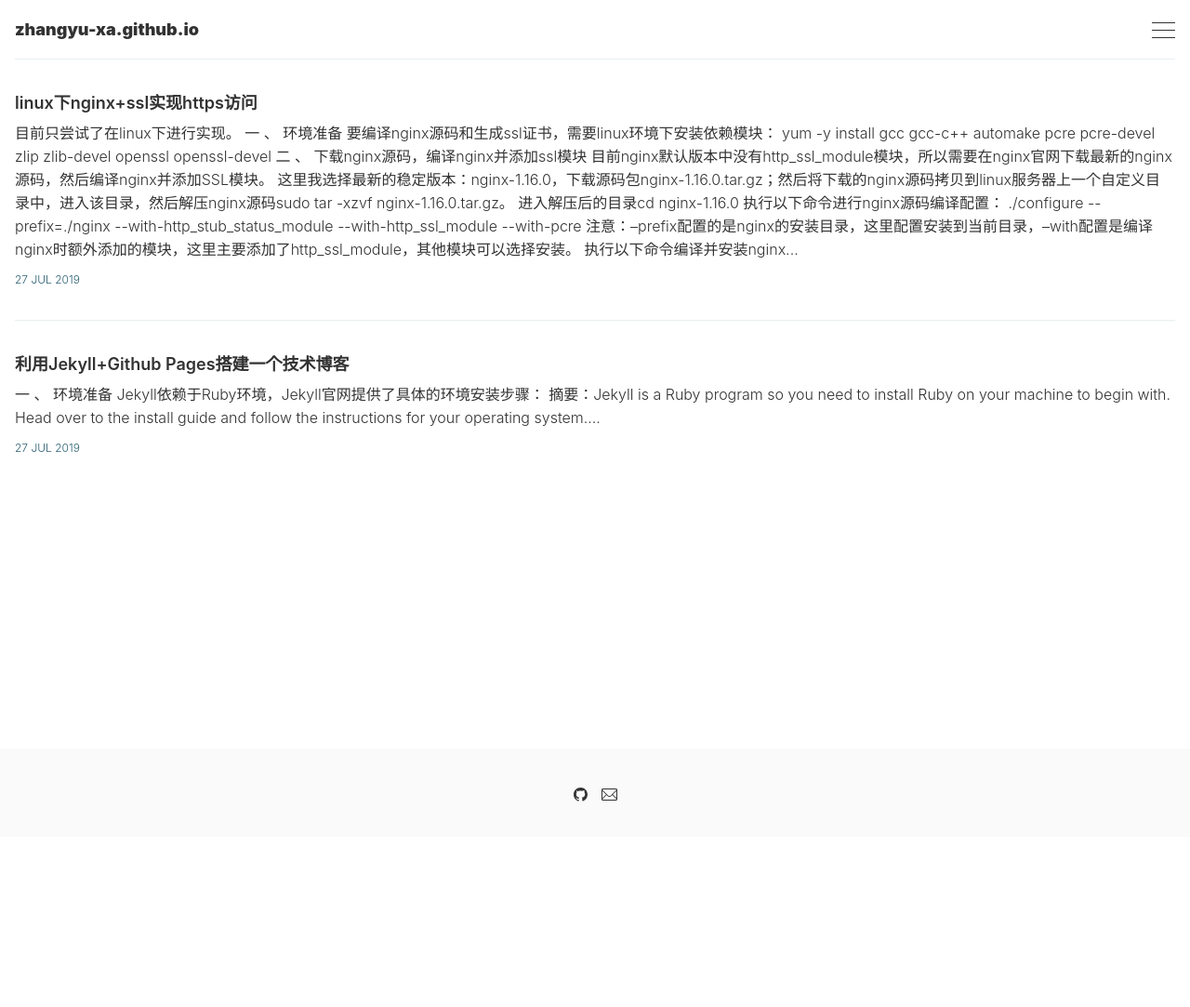
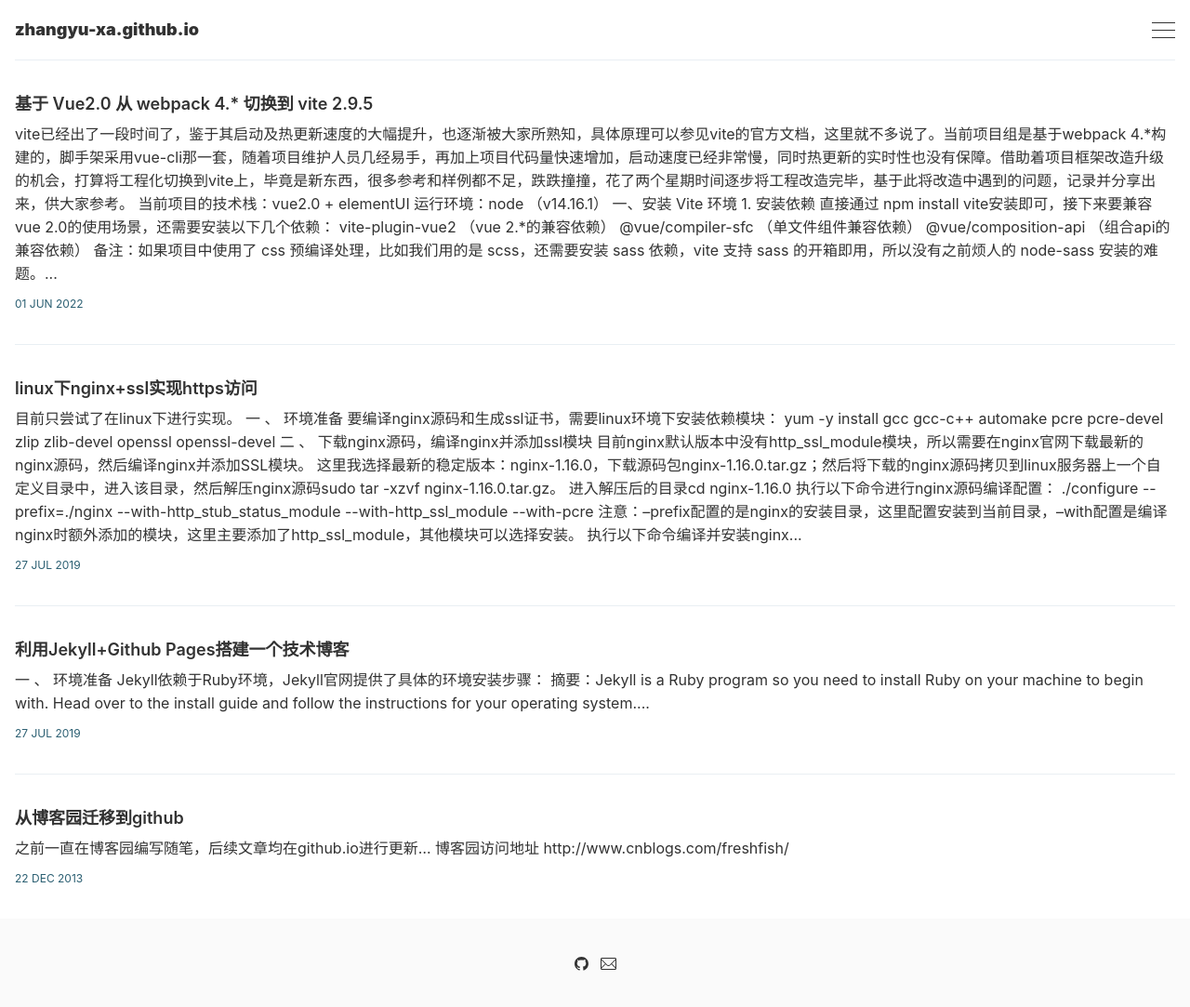
Before and after one commit to zhangyu-xa/zhangyu-xa.github.io, a Jekyll site: the page built from index.html, in a window 1280 px wide. Shown: the whole page at 93% size. Built offline with Jekyll 4.4.1, drawn with Linux system fonts in a browser that asks for light colours; the list of posts is cut into pages by our own code; before the commit the page ends 900 px from its top, so only the background shows below that.

Commit message:
[修改]提交文章

````diff
--- a/_config.yml
+++ b/_config.yml
@@ -12,13 +12,13 @@ description: 'the more you share, the happier.'
 baseurl:     '' # The subpath of your site, e.g. /blog
 url:         'https://type-jekyll.aspirethemes.com/' # The base hostname & protocol for your site
 twitter:     ''
-github:      'https://github.com/zhangyu-xa/zhangyu-xa.github.io'
+github:      'https://github.com'
 instagram:   ''
 facebook:    ''
 
 markdown:  kramdown
 permalink: pretty
-paginate:  60
+paginate:  10
 
 highlighter: rouge
 
@@ -27,12 +27,12 @@ sass:
 
 gems:
   - jekyll-paginate
-  - jekyll/tagging
+  - jekyll-tagging
 
 include:
   - _pages
 
-plugins: [jekyll-paginate]
+plugins: [jekyll-paginate, jekyll/tagging]
 
 exclude:
   - vendor
--- /dev/null
+++ b/_posts/2013-12-22-pre-posts.markdown
@@ -0,0 +1,11 @@
+---
+layout: post
+title: 从博客园迁移到github
+tags: [javascript, blog]
+---
+
+之前一直在博客园编写随笔，后续文章均在github.io进行更新...
+
+#### 博客园访问地址
+
+http://www.cnblogs.com/freshfish/
--- /dev/null
+++ b/_posts/2022-06-01-vite.markdown
@@ -0,0 +1,206 @@
+---
+layout: post
+title: 基于 Vue2.0 从 webpack 4.* 切换到 vite 2.9.5
+tags: [vue2.0, vite, rollup]
+---
+
+vite已经出了一段时间了，鉴于其启动及热更新速度的大幅提升，也逐渐被大家所熟知，具体原理可以参见vite的官方文档，这里就不多说了。当前项目组是基于webpack 4.*构建的，脚手架采用vue-cli那一套，随着项目维护人员几经易手，再加上项目代码量快速增加，启动速度已经非常慢，同时热更新的实时性也没有保障。借助着项目框架改造升级的机会，打算将工程化切换到vite上，毕竟是新东西，很多参考和样例都不足，跌跌撞撞，花了两个星期时间逐步将工程改造完毕，基于此将改造中遇到的问题，记录并分享出来，供大家参考。
+
+当前项目的技术栈：vue2.0 + elementUI
+
+运行环境：node （v14.16.1）
+
+#### 一、安装 Vite 环境
+
+##### 1. 安装依赖
+
+直接通过 `npm install vite`安装即可，接下来要兼容vue 2.0的使用场景，还需要安装以下几个依赖：
+
+1. vite-plugin-vue2 （vue 2.*的兼容依赖）
+2. @vue/compiler-sfc （单文件组件兼容依赖）
+3. @vue/composition-api （组合api的兼容依赖）
+
+备注：如果项目中使用了 css 预编译处理，比如我们用的是 scss，还需要安装 sass 依赖，vite 支持 sass 的开箱即用，所以没有之前烦人的 node-sass 安装的难题。
+
+##### 2. 配置 vite.config.js
+
+和 vue-cli 需要配置  vue.config.js 一样，vite 也需要添加一个配置文件 vite.config.js，只不过前者用的是 cjs规范， 后者用的是esm 规范，vite.config.js 的基础配置如下：
+
+```javascript
+import { defineConfig } from 'vite'
+import { createVuePlugin } from 'vite-plugin-vue2';
+
+export default function({ mode }) {
+  return defineConfig({
+  	plugins: [createVuePlugin()]
+  });
+};
+
+```
+
+是不是很简单，没有了那么多复杂的加载器（loader）配置，到目前为止，我们就基本拥有了最基础的 vite 运行环境了。
+
+##### 3.配置启动脚本
+
+接下来我们在 package.json 文件中配置启动脚本：
+
+```shell
+"scripts": {
+  "devv": "vite",
+  "buildv": "vite build",
+  "pre": "vite preview"
+},
+```
+
+接下来就可以把工程抱起来看看了，但是事与愿违，工程没有跑起来，反而出了一大推错误，下面就详细记录我遇到的问题，分享给大家：
+
+#### 二、遇到的问题
+
+##### 1. index.html 的位置问题
+
+这个问题 vite 官网已经解释的很详细，就是说 index.html 现在跟着源码走（放在与 vite.config.js 同级），不在放在 public 文件夹下面了，如果你不介意，直接把 public 文件夹下的 index.html 拖出来就好了。
+
+但是我不想动代码结构，还想放到public下面有没有办法？有，安装插件即可，已经有现成的插件了：vite-plugin-html，也可以自己写个插件，这里我以 vite-plugin-html 为例，详细配置可以参考插件的官方文档：
+
+```javascript
+import { defineConfig } from 'vite'
+import { createVuePlugin } from 'vite-plugin-vue2';
+import { createHtmlPlugin } from 'vite-plugin-html';
+
+export default function({ mode }) {
+  return defineConfig({
+  	plugins: [
+        //……
+        createHtmlPlugin({
+            minify: true,
+         	entry: '/public/index.html',
+         	inject: {
+            	data: {
+               		title: 'demo',
+               		injectScript: `<script src="./inject.js"></script>`
+            	},
+         	},
+      	})
+      	//……
+  	]
+  });
+};
+```
+
+由于 vite 是基于 esm 规范加载的，所以在 index.html 中需要标记入口文件的类型为 module：
+
+```javascript
+<script src="src/main.js" type="module" charset="utf-8"></script>
+```
+
+##### 2. 路径别名（alias）
+
+vite 中别名设置的匹配规则有变化，比如你有如下配置：
+
+```javascript
+ {
+    resolve: {
+      alias: {
+        '@': path.join(__dirname, 'src'),
+        '~': path.join(__dirname, 'node_modules'), // 这个通常给 css import 用的
+      }
+    }
+}
+```
+
+他们会被 `@/xxxx`、`~/xxxx` 命中，**但是不会被** `@xxxx`、`~xxxx` 命中，有些引入css的代码如：  `@import ~normalize.css/normalize.css`，这种是无法命中的，需要将配置改写如下（精确匹配）：
+
+```javascript
+{
+	resolve: {
+        extensions: ['.js', '.vue', '.json', '.jsx', '.tsx', '.ts'],
+        alias: [
+            { find: /* @/ *//^@(?=\/)/, replacement: path.join(__dirname, 'src') },
+            { find: /* ~/ *//^~(?=\/)/, replacement: path.join(__dirname, 'node_modules') },
+            { find: /* ~@/ *//^~@(?=\/)/, replacement: path.join(__dirname, 'src') },
+            { find: /* ~ *//^~(?![\/|@])/, replacement: path.join(__dirname, 'node_modules/') },
+        ]
+    }
+}
+```
+
+##### 3. 深度选择器：/deep/  ---->  ::v-deep
+
+这个问题是在升级 sass 或者 dart-sass（node-sass已停止更新，且安装过程容易出错）后出现的，`/deep/` 是 vue2.0 的语法，在vite中需要使用 vue 3.0 的语法： `::v-deep`。
+
+需要全局替换深度选择器。
+
+##### 4. 加载 svg
+
+在 vue-cli 中 svg 的加载需要引入对应的 svg 加载器（如：svg-sprite-loader）；在 vite 中，`vite-plugin-svg-icons`插件可以帮你干同样的事情，首先在 vite.config.js 中引入和配置插件：
+
+```javascript
+import { createSvgIconsPlugin } from 'vite-plugin-svg-icons';
+
+// ……
+plugins: [
+     	// ……
+        createSvgIconsPlugin({
+            // 指定需要缓存的图标文件夹
+            iconDirs: [path.resolve(process.cwd(), 'src/icons/svg')],
+            // 指定symbolId格式
+            symbolId: 'icon-[name]',
+        })
+        // ……
+];
+// ……
+```
+
+还需要一步，即在项目初始化时，提前加载 svg 图标，这里在  `./src/main.js` 中全局注册 svg 图标：
+
+```javascript
+import 'virtual:svg-icons-register'; // 全局加载svg到缓存
+```
+
+##### 5. env文件的读取（.env、.dev.env、.prod.env）
+
+在 webpack 中，我们使用 `process.env`来读取.env文件中的变量，在 vite中，我们在不同的场景可以用不同的方式读取：
+
+- 在 vite.config.js 文件中，需要用 `loadEnv`方法来读取：
+
+```javascript
+import { defineConfig, loadEnv } from 'vite';
+
+export default function({ mode }) {
+  return defineConfig({
+  	server: {
+         proxy: {
+            '^/(abc|bcd)': {
+                target: loadEnv(mode, process.cwd()).VITE_proxy,
+                changOrigin: true,
+                secure: false,
+            }
+        }
+    }
+  });
+};
+```
+
+- 在工程代码中，我们可以用 `import.meta.env` 来读取（如 ./src/main.js）：
+
+```javascript
+if(import.meta.env.VITE_Mode === "test") {
+	// TODO
+}
+```
+
+注意，vite 的本地化变量需要以 `VITE_`开头，否则上述方式均读取不到，应该可以修改这个前缀，具体参考 vite 的官方文档。
+
+##### 6. require(../../image/sss.png) 加载图片的问题
+
+##### 7.require.context、require 动态加载文件
+
+##### 8.commonjs 依赖库的加载
+
+##### 9.css 中:export 语法的兼容
+
+##### 10.jsx语法的兼容
+
+##### 11.vue.extend语法的兼容处理
+
+##### 12.其他问题
--- a/_sass/elements/_page.scss
+++ b/_sass/elements/_page.scss
@@ -4,9 +4,9 @@
 
 body {
   color: $color-text;
-  font-size: $font-size-base;
+  font-size: $font-size-medium;
   font-family: $font-base;
-  font-weight: $font-weight-light;
+  font-weight: $font-weight-regular;
   line-height: $line-height-base;
 
   -webkit-font-smoothing: antialiased;
````
Also changed, not shown: 1 other file.
